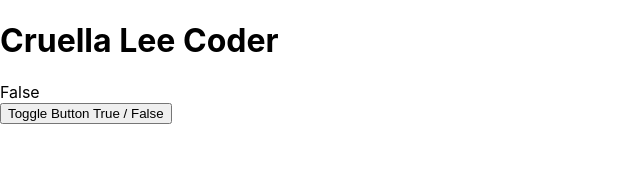
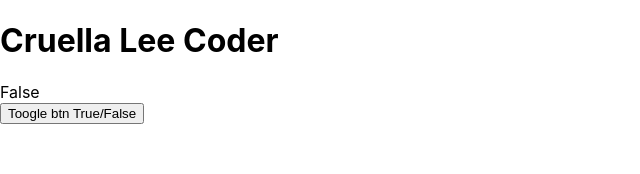
Before and after one commit to Gdansklol/easy-react-01, a React (Create React App) app: page / in a window 1280 px wide. Shown: the top 174 px of the page, without its empty margins (0-640 px from the left). Built offline with nearby package versions, Linux system fonts and the light colour scheme.

Commit message:
09 toogle btn Okidoki

```diff
--- a/src/App.js
+++ b/src/App.js
@@ -10,14 +10,16 @@ function App() {
   }, [condition]);
 
   const renderCondition = condition
-    ? <div>True</div>
-    : <div>False</div>
+    ? 'True'
+    : 'False'
 
   return (
     <div>
       <h1>Cruella Lee Coder </h1>
-      {renderCondition }
-      <button onClick={toogle}>Toggle Button True / False</button>
+      <div>
+            {renderCondition}
+      </div>
+      <button onClick={toogle}>Toogle btn True/False</button>
     </div>
   )
 }
```
